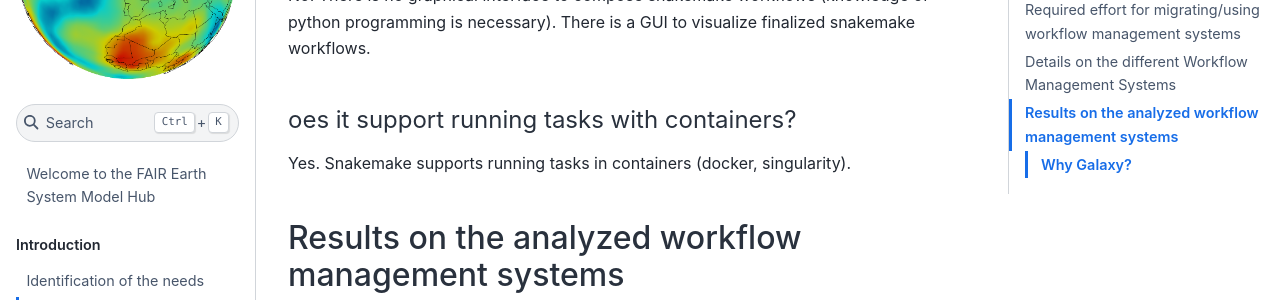
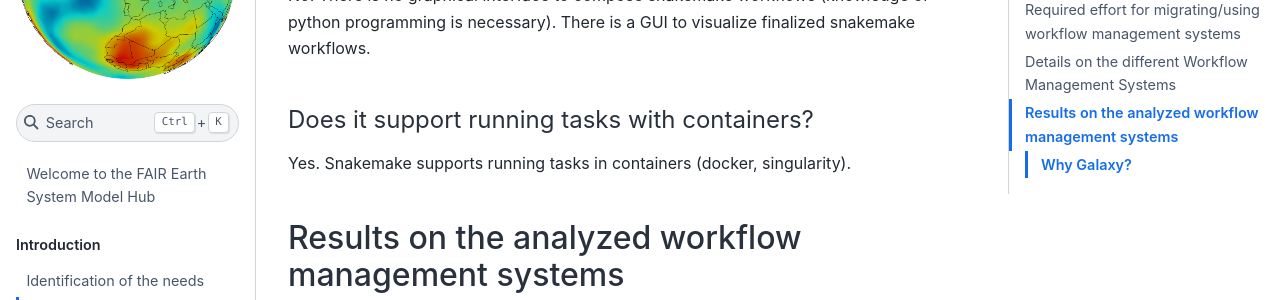
Before and after one commit to NordicESMhub/FAIR-ESM, a Jupyter Book: the page built from content/wms.md, in a window 1280 px wide and 900 px high, scrolled down 9079 px. Shown: the part 155-455 px from the top of the window. Built offline with Jupyter Book 1.0.4 settings and Sphinx 7.4.7 and the Sphinx Book theme 1.1.4, drawn with Linux system fonts in a browser that asks for light colours.

Commit message:
fix typo

```diff
--- a/content/wms.md
+++ b/content/wms.md
@@ -182,7 +182,7 @@ Yes. From Snakemake 4.8.0, it is possible to refer to CWL tool definitions in ru
 #### Is there a graphical user interface to compose workflows?
 No. There is no graphical interface to compose snakemake workflows (knowledge of python programming is necessary). There is a GUI to visualize finalized snakemake workflows.
 
-#### oes it support running tasks with containers?
+#### Does it support running tasks with containers?
 Yes. Snakemake supports running tasks in containers (docker, singularity).
 
 
```
